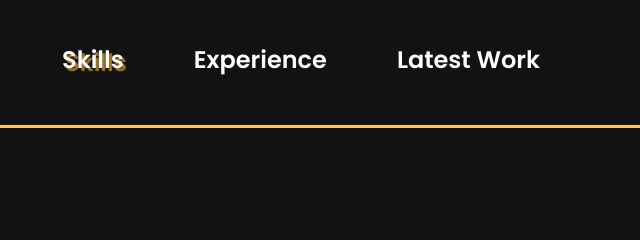
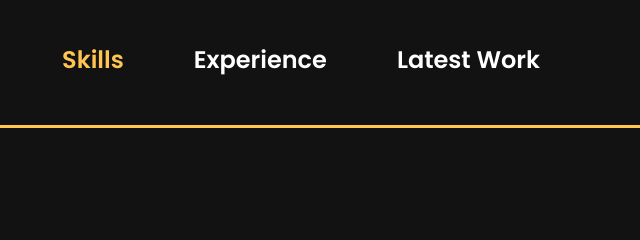
Before and after one commit to andrew-bishop/temporary-portfolio, a plain HTML site: page resume/index.html in a window 1280 px wide. In both pictures the pointer is over the link "Skills". Shown: the top 240 px of the page, 640-1280 px from the left. Drawn offline with nearby package versions, Linux system fonts and the light colour scheme.

Commit message:
Restore hover effect in menu

```diff
--- a/resume/css/style.css
+++ b/resume/css/style.css
@@ -87,7 +87,7 @@ header .menu .link {
     transition: ease .2s all;
 }
 header .menu .link:hover {
-    text-shadow: 3px 3px 1px #a57720;
+    color: var(--main-color);
 }
 .hero {
     position: relative;
```
